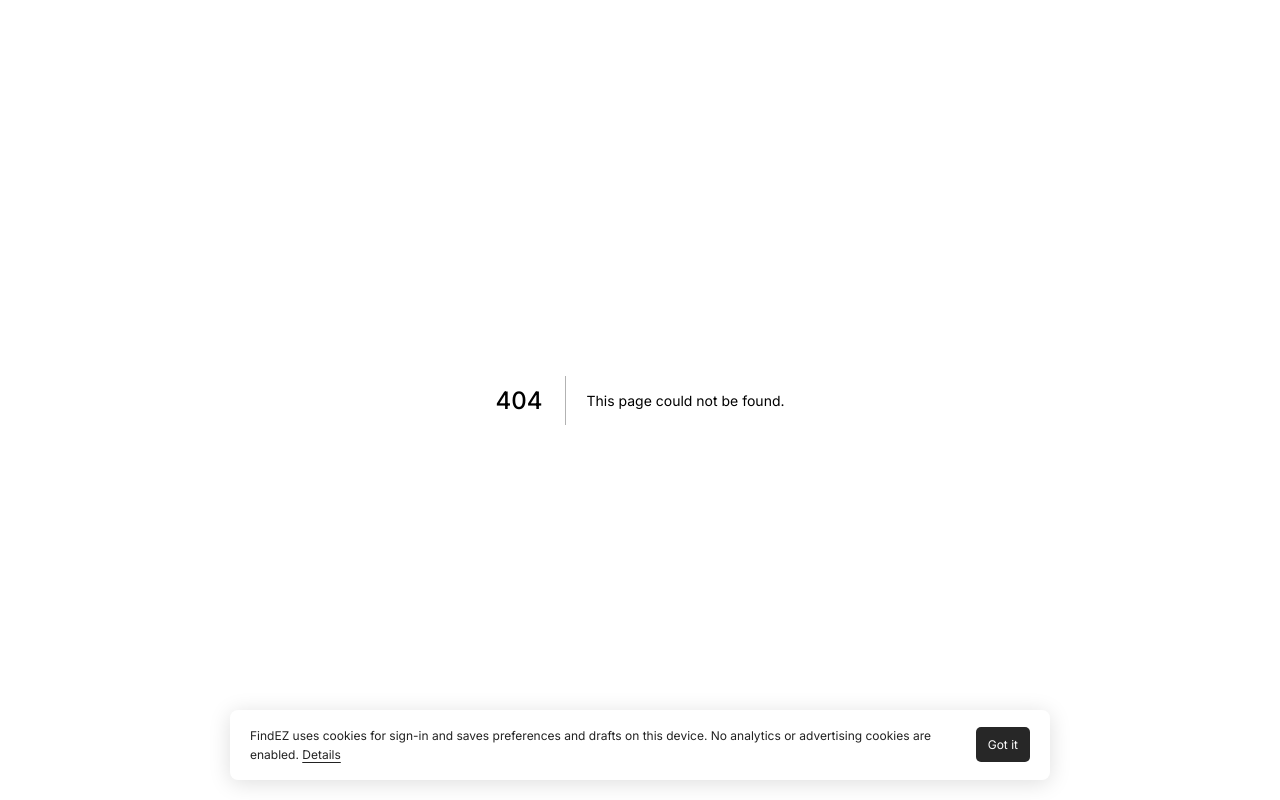
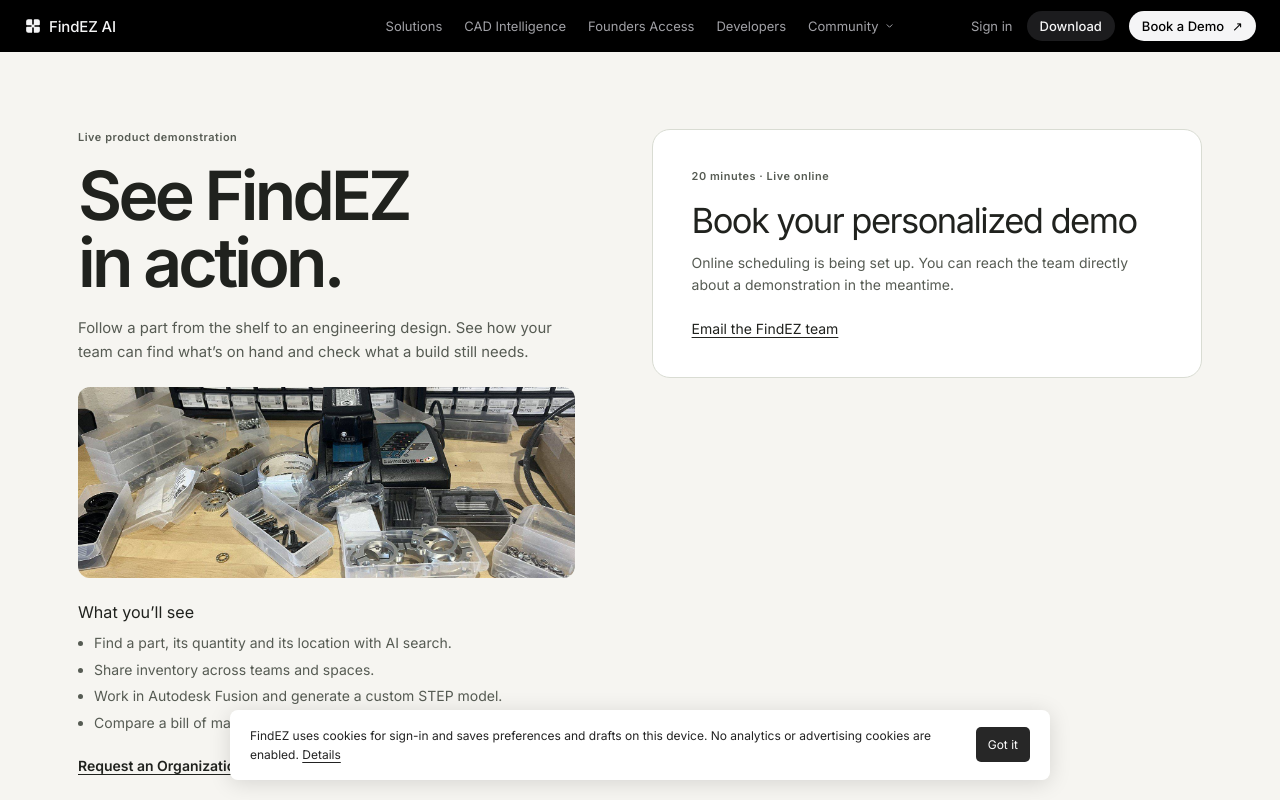
Before and after one commit to tanyasmritivc/main-inventory-app, a Next.js app in the folder frontend/: page /book-demo in a window 1280 px wide. Before the commit this address had no page. Shown: the top 800 px of the page. Built offline with nearby package versions, Linux system fonts and the light colour scheme.

Commit message:
Add a dedicated FindEZ product demo landing page and scheduling flow

```diff
--- /dev/null
+++ b/frontend/src/app/(marketing)/book-demo/demo.module.css
@@ -0,0 +1,38 @@
+.page {
+  --paper: #f6f5f1;
+  --panel: #ffffff;
+  --ink: #20221e;
+  --muted: #565b53;
+  --edge: #d9dcd3;
+  background: var(--paper);
+  color: var(--ink);
+  font-family: var(--font-app-inter), Arial, sans-serif;
+}
+.columns { max-width: 1180px; margin: auto; padding: clamp(36px,6vw,88px) 28px; display: grid; grid-template-columns: .95fr 1.05fr; align-items: start; gap: clamp(30px,6vw,84px); }
+.story, .panel { min-width: 0; }
+.page .eyebrow { font-size: .78rem; font-weight: 600; margin: 0 0 17px; color: var(--muted); letter-spacing: .05em; }
+.story h1 { margin: 0; font-size: clamp(3rem,5.3vw,5.4rem); line-height: .98; letter-spacing: -.055em; font-weight: 550; }
+.page .intro { margin: 22px 0; max-width: 38em; color: var(--muted); line-height: 1.6; font-size: 1.06rem; }
+.photo { width: 100%; height: auto; aspect-ratio: 2.6; object-fit: cover; object-position: 50% 56%; border-radius: 12px; }
+.story h2 { font-size: 1.15rem; margin: 22px 0 8px; }
+.story ul { padding-left: 1.15rem; list-style: disc; color: var(--muted); line-height: 1.55; }
+.story li { margin: 5px 0; }
+.pilot,.panel a { color: var(--ink); text-decoration: underline; text-underline-offset: .2em; }
+.pilot { display: inline-block; margin-top: 16px; font-weight: 550; }
+.panel { background: var(--panel); padding: clamp(22px,3vw,42px); border: 1px solid var(--edge); border-radius: 18px; }
+.panel h2 { margin: 0 0 10px; font-size: clamp(1.65rem,2.7vw,2.5rem); letter-spacing: -.045em; line-height: 1.1; }
+.panel p { margin: 12px 0 22px; color: var(--muted); line-height: 1.55; }
+.form { display: grid; grid-template-columns: 1fr 1fr; gap: 16px 12px; }
+.form label { display: grid; gap: 6px; min-width: 0; font-size: .86rem; font-weight: 550; }
+.wide,.button { grid-column: 1 / -1; }
+.form input,.form select { font: inherit; width: 100%; padding: 10px; min-height: 44px; color: var(--ink); background: var(--panel); border: 1px solid var(--edge); border-radius: 7px; }
+.button,.edit { cursor: pointer; font: inherit; border-radius: 9px; }
+.button { padding: 13px; background: var(--ink); color: var(--panel); border: 0; font-weight: 600; }
+.edit { background: transparent; border: 1px solid var(--edge); color: var(--ink); padding: 7px 12px; }
+.calendar { width: 100%; min-height: 680px; border: 0; margin-top: 12px; }
+.page :focus-visible { outline: 2px solid #487654; outline-offset: 3px; }
+@media (prefers-color-scheme: dark) {
+ .page { --paper: #161815; --panel: #20231f; --ink: #f4f4ec; --muted: #bec3b8; --edge: #464b43; color-scheme: dark; }
+}
+@media (max-width: 800px) { .columns { grid-template-columns: 1fr; max-width: 650px; padding: 32px 18px; gap: 26px; } }
+@media (max-width: 480px) { .form { grid-template-columns: 1fr; } .panel { padding: 20px 16px; } }
--- /dev/null
+++ b/frontend/src/app/(marketing)/book-demo/page.tsx
@@ -0,0 +1,44 @@
+import type { Metadata } from 'next';
+import Image from 'next/image';
+import { HeaderMarkup, FooterMarkup } from '@/components/marketing-dark/public-chrome';
+import { DemoBooking } from '@/components/demo-booking';
+import { calendlyEvent } from '@/lib/demo-scheduling';
+import styles from './demo.module.css';
+
+export const metadata: Metadata = {
+  title: { absolute: 'Book a Product Demo | FindEZ AI' },
+  description: 'Book a 20-minute walkthrough of engineering inventory, Autodesk Fusion and bill of materials comparison.',
+  alternates: { canonical: '/book-demo' },
+};
+export const dynamic = 'force-dynamic';
+
+export default function BookDemo() {
+  const scheduler = calendlyEvent(process.env.FINDEZ_DEMO_CALENDLY_URL);
+  return <>
+    <HeaderMarkup reserveSpace currentPage="book-demo" />
+    <main className={styles.page} id="main">
+      <div className={styles.columns}>
+        <section className={styles.story}>
+          <p className={styles.eyebrow}>Live product demonstration</p>
+          <h1>See FindEZ<br/>in action.</h1>
+          <p className={styles.intro}>Follow a part from the shelf to an engineering design. See how your team can find what’s on hand and check what a build still needs.</p>
+          <Image className={styles.photo} src="/images/landing/workbench-wide.jpg" alt="Engineering workbench with labeled parts drawers and open hardware bins" width={720} height={380} sizes="(max-width: 800px) 92vw, 40vw" />
+          <h2>What you’ll see</h2>
+          <ul>
+            <li>Find a part, its quantity and its location with AI search.</li>
+            <li>Share inventory across teams and spaces.</li>
+            <li>Work in Autodesk Fusion and generate a custom STEP model.</li>
+            <li>Compare a bill of materials with available stock.</li>
+          </ul>
+          <a className={styles.pilot} href="mailto:info@findez.ai?subject=FindEZ%20organization%20pilot%20request">Request an Organization Pilot <span aria-hidden="true">↗</span></a>
+        </section>
+        <section className={styles.panel} aria-labelledby="booking-title">
+          <p className={styles.eyebrow}>20 minutes · Live online</p>
+          <h2 id="booking-title">Book your personalized demo</h2>
+          <DemoBooking eventUrl={scheduler} />
+        </section>
+      </div>
+    </main>
+    <FooterMarkup />
+  </>;
+}
--- a/frontend/src/app/sitemap.ts
+++ b/frontend/src/app/sitemap.ts
@@ -16,6 +16,7 @@ const publicRoutes = [
   "/desktop",
   "/research",
   "/pricing",
+  "/book-demo",
   "/privacy",
   "/terms",
   "/docs/api",
--- /dev/null
+++ b/frontend/src/components/demo-booking.tsx
@@ -0,0 +1,55 @@
+'use client';
+
+import { useState, type FormEvent } from 'react';
+import styles from '@/app/(marketing)/book-demo/demo.module.css';
+
+const selects = [
+  {name: 'type', label: 'Organization type', values: ['Robotics company', 'Engineering or manufacturing team', 'Hardware startup', 'R&D laboratory', 'University or student team', 'Other']},
+  {name: 'size', label: 'Team size (optional)', values: ['1–10', '11–50', '51–200', '201+']},
+  {name: 'interest', label: 'What would you like to explore?', values: ['AI inventory management', 'Robotics team inventory', 'CAD Intelligence and Fusion', 'BOM and inventory comparison', 'Organization-wide deployment', 'Other']},
+  {name: 'cad', label: 'Which CAD software does your team use? (optional)', values: ['Autodesk Fusion', 'Onshape', 'SolidWorks', 'Other', 'Not currently using CAD']},
+] as const;
+
+export function DemoBooking({eventUrl}: {eventUrl: string | null}) {
+  const [booking, setBooking] = useState('');
+  function chooseTime(event: FormEvent<HTMLFormElement>) {
+    event.preventDefault();
+    if (!eventUrl) return;
+    const fields = new FormData(event.currentTarget);
+    const url = new URL(eventUrl);
+    for (const [field, param] of Object.entries({
+      name:'name', email:'email', organization:'a1', role:'a2', type:'a3', size:'a4', interest:'a5', cad:'a6',
+    })) {
+      const value = String(fields.get(field) || '').trim();
+      if (value) url.searchParams.set(param, value);
+    }
+    url.searchParams.set('embed_domain', window.location.hostname);
+    url.searchParams.set('embed_type', 'Inline');
+    setBooking(url.href);
+  }
+  if (!eventUrl) return <><p>Online scheduling is being set up. You can reach the team directly about a demonstration in the meantime.</p><a href="mailto:info@findez.ai?subject=FindEZ%20product%20demo">Email the FindEZ team</a></>;
+  return <>
+    <div hidden={!!booking}>
+      <p>Tell us about your team, then choose a time for your walkthrough.</p>
+      <form className={styles.form} onSubmit={chooseTime}>
+        <label>Full name<input autoComplete="name" name="name" required maxLength={120} pattern=".*\S.*" /></label>
+        <label>Work email<input autoComplete="email" name="email" type="email" required maxLength={254} /></label>
+        <label>Company or organization<input autoComplete="organization" name="organization" required maxLength={180} pattern=".*\S.*" /></label>
+        <label>Job title or role<input autoComplete="organization-title" name="role" required maxLength={120} pattern=".*\S.*" /></label>
+        {selects.map(field => <label key={field.name} className={['interest','cad'].includes(field.name) ? styles.wide : undefined}>{field.label}
+          <select name={field.name} required={field.name === 'type' || field.name === 'interest'} defaultValue="">
+            <option value="">Select an option</option>
+            {field.values.map(value => <option key={value}>{value}</option>)}
+          </select>
+        </label>)}
+        <button type="submit" className={styles.button}>Choose a date and time →</button>
+      </form>
+    </div>
+    {booking && <div>
+      <p>Choose an available time and confirm your booking in the calendar.</p>
+      <button type="button" className={styles.edit} onClick={() => setBooking('')}>Edit your details</button>
+      <iframe className={styles.calendar} title="FindEZ demo booking calendar" src={booking} referrerPolicy="strict-origin" />
+      <a href={booking} target="_blank" rel="noopener noreferrer">Open calendar in a new tab</a>
+    </div>}
+  </>;
+}
--- a/frontend/src/components/marketing-dark/public-chrome.css
+++ b/frontend/src/components/marketing-dark/public-chrome.css
@@ -54,3 +54,12 @@
 
 .findez-public-chrome.findez-public-chrome .x-tag { margin-top:12px; }
 .findez-public-chrome.findez-public-chrome .x-fg h4 { margin-bottom:12px; }
+
+@media(max-width:1150px) and (min-width:981px) {
+ .findez-public-chrome.findez-public-chrome .x-links { position:static; transform:none; margin:auto; gap:14px; }
+ .findez-public-chrome.findez-public-chrome .x-act { margin-left:0; }
+}
+@media(max-width:400px) {
+ .findez-public-chrome.findez-public-chrome .x-act { gap:5px; }
+ .findez-public-chrome.findez-public-chrome.x-nav .x-p { padding:0 9px; }
+}
--- a/frontend/src/components/marketing-dark/public-chrome.tsx
+++ b/frontend/src/components/marketing-dark/public-chrome.tsx
@@ -27,11 +27,11 @@ export function HeaderMarkup({cadHref="/cad-intelligence",currentPage,reserveSpa
   return (<>{reserveSpace && <div className="findez-public-header-space" aria-hidden="true"/>}<header ref={nav} className="findez-public-chrome x-nav" id="x-nav" onFocus={() => nav.current?.classList.remove("hid")}><div className={"x-in"}>
 <Link className={"x-logo"} href={"/"}><svg data-marketing-brand="true" aria-hidden="true" width={"20"} height={"20"} viewBox={"0 0 100 100"} fill={"#F5F5F6"}><path d={"M12 24A12 12 0 0 1 24 12L40.5 12A5 5 0 0 1 45.5 17L45.5 38.5A4.5 4.5 0 0 0 50 43A4.5 4.5 0 0 0 54.5 38.5L54.5 17A5 5 0 0 1 59.5 12L76 12A12 12 0 0 1 88 24L88 40.5A5 5 0 0 1 83 45.5L61.5 45.5A4.5 4.5 0 0 0 57 50A4.5 4.5 0 0 0 61.5 54.5L83 54.5A5 5 0 0 1 88 59.5L88 76A12 12 0 0 1 76 88L59.5 88A5 5 0 0 1 54.5 83L54.5 61.5A4.5 4.5 0 0 0 50 57A4.5 4.5 0 0 0 45.5 61.5L45.5 83A5 5 0 0 1 40.5 88L24 88A12 12 0 0 1 12 76L12 59.5A5 5 0 0 1 17 54.5L38.5 54.5A4.5 4.5 0 0 0 43 50A4.5 4.5 0 0 0 38.5 45.5L17 45.5A5 5 0 0 1 12 40.5Z"}></path></svg>{"FindEZ AI"}</Link>
 <nav className={"x-links"}><Link href={"/solutions"} className={currentPage==="solutions"?"here":undefined} aria-current={currentPage==="solutions"?"page":undefined}>{"Solutions"}</Link><Link href={cadHref}>{"CAD Intelligence"}</Link><Link href={"/founders"}>{"Founders Access"}</Link><Link href={"/docs/api"}>{"Developers"}</Link><div className="x-dd"><button className="x-ddb" type="button" aria-haspopup="true">Community<svg width="10" height="10" viewBox="0 0 24 24" fill="none" stroke="currentColor" strokeWidth="2.4" strokeLinecap="round"><path d="m6 9 6 6 6-6"/></svg></button><div className="x-ddm"><Link href="https://discord.gg/sKRrWA5wbf" target="_blank" rel="noopener">Discord</Link><Link href="https://www.instagram.com/findezai/" target="_blank" rel="noopener">Instagram</Link></div></div></nav>
-<div className={"x-act"}><Link className={"si"} href={"/signin"}>{"Sign in"}</Link><Link className={"x-p w"} href={"/desktop"}>{"Download"}</Link></div>
+<div className={"x-act"}><Link className={"si"} href={"/signin"}>{"Sign in"}</Link><Link className={"x-p d"} href={"/desktop"}>{"Download"}</Link><Link className="x-p w" href="/book-demo" aria-current={currentPage==="book-demo"?"page":undefined}>Book a Demo <span aria-hidden="true">↗</span></Link></div>
 </div></header></>);}
 export function FooterMarkup({cadHref="/cad-intelligence"}:{cadHref?:string}={}){return (<footer className="findez-public-chrome x-foot"><div className={"x-in"}>
 <div className={"x-fg"}><div ><Link className={"x-logo"} href={"/"}><svg width={"20"} height={"20"} viewBox={"0 0 100 100"} fill={"#F5F5F6"}><path d={"M12 24A12 12 0 0 1 24 12L40.5 12A5 5 0 0 1 45.5 17L45.5 38.5A4.5 4.5 0 0 0 50 43A4.5 4.5 0 0 0 54.5 38.5L54.5 17A5 5 0 0 1 59.5 12L76 12A12 12 0 0 1 88 24L88 40.5A5 5 0 0 1 83 45.5L61.5 45.5A4.5 4.5 0 0 0 57 50A4.5 4.5 0 0 0 61.5 54.5L83 54.5A5 5 0 0 1 88 59.5L88 76A12 12 0 0 1 76 88L59.5 88A5 5 0 0 1 54.5 83L54.5 61.5A4.5 4.5 0 0 0 50 57A4.5 4.5 0 0 0 45.5 61.5L45.5 83A5 5 0 0 1 40.5 88L24 88A12 12 0 0 1 12 76L12 59.5A5 5 0 0 1 17 54.5L38.5 54.5A4.5 4.5 0 0 0 43 50A4.5 4.5 0 0 0 38.5 45.5L17 45.5A5 5 0 0 1 12 40.5Z"}></path></svg>{"FindEZ AI"}</Link><p className={"x-tag"}>{"Know what you have. Find what you need. Instantly."}</p></div>
 <div ><h4 >{"Product"}</h4><Link href={"/founders"}>{"Founders Access"}</Link><Link href={cadHref}>{"CAD Intelligence"}</Link><Link href={"/solutions"}>{"Solutions"}</Link><Link href={"/pricing"}>{"Plans & access"}</Link><Link href={"https://apps.apple.com/us/app/findez-ai/id6760401697"}>{"iPhone app"}</Link><Link href={"/docs/api"}>{"Developers"}</Link></div>
-<div ><h4 >{"Company"}</h4><Link href={"/research"}>{"Research"}</Link><Link href={"mailto:info@findez.ai"}>{"Contact"}</Link><Link href={"/privacy"}>{"Privacy"}</Link><Link href={"/terms"}>{"Terms"}</Link></div><div><h4>Community</h4><Link href="https://discord.gg/sKRrWA5wbf" target="_blank" rel="noopener">Discord</Link><Link href="https://www.instagram.com/findezai/" target="_blank" rel="noopener">Instagram</Link></div></div>
+<div ><h4 >{"Company"}</h4><Link href="/book-demo">Book a Demo</Link><Link href={"/research"}>{"Research"}</Link><Link href={"mailto:info@findez.ai"}>{"Contact"}</Link><Link href={"/privacy"}>{"Privacy"}</Link><Link href={"/terms"}>{"Terms"}</Link></div><div><h4>Community</h4><Link href="https://discord.gg/sKRrWA5wbf" target="_blank" rel="noopener">Discord</Link><Link href="https://www.instagram.com/findezai/" target="_blank" rel="noopener">Instagram</Link></div></div>
 <div className={"x-fb"}><span >{"© 2026 AI Robots Inc."}</span><span >{"FindEZ AI answers from what’s recorded in your inventory."}</span></div>
 </div></footer>);}
--- /dev/null
+++ b/frontend/src/lib/demo-scheduling.ts
@@ -0,0 +1,12 @@
+export function calendlyEvent(value?: string): string | null {
+  if (!value) return null;
+  try {
+    const url = new URL(value);
+    if (url.origin !== 'https://calendly.com' || url.username || url.password ||
+        !/^\/[\w-]+\/[\w-]+\/?$/.test(url.pathname) ||
+        /^\/(?:app|api|integrations|help|features|blog|login|signup)\//i.test(url.pathname)) return null;
+    return url.origin + url.pathname.replace(/\/$/, '');
+  } catch {
+    return null;
+  }
+}
```
Also changed, not shown: 2 other files (tests, documents, lock files or other folders).
